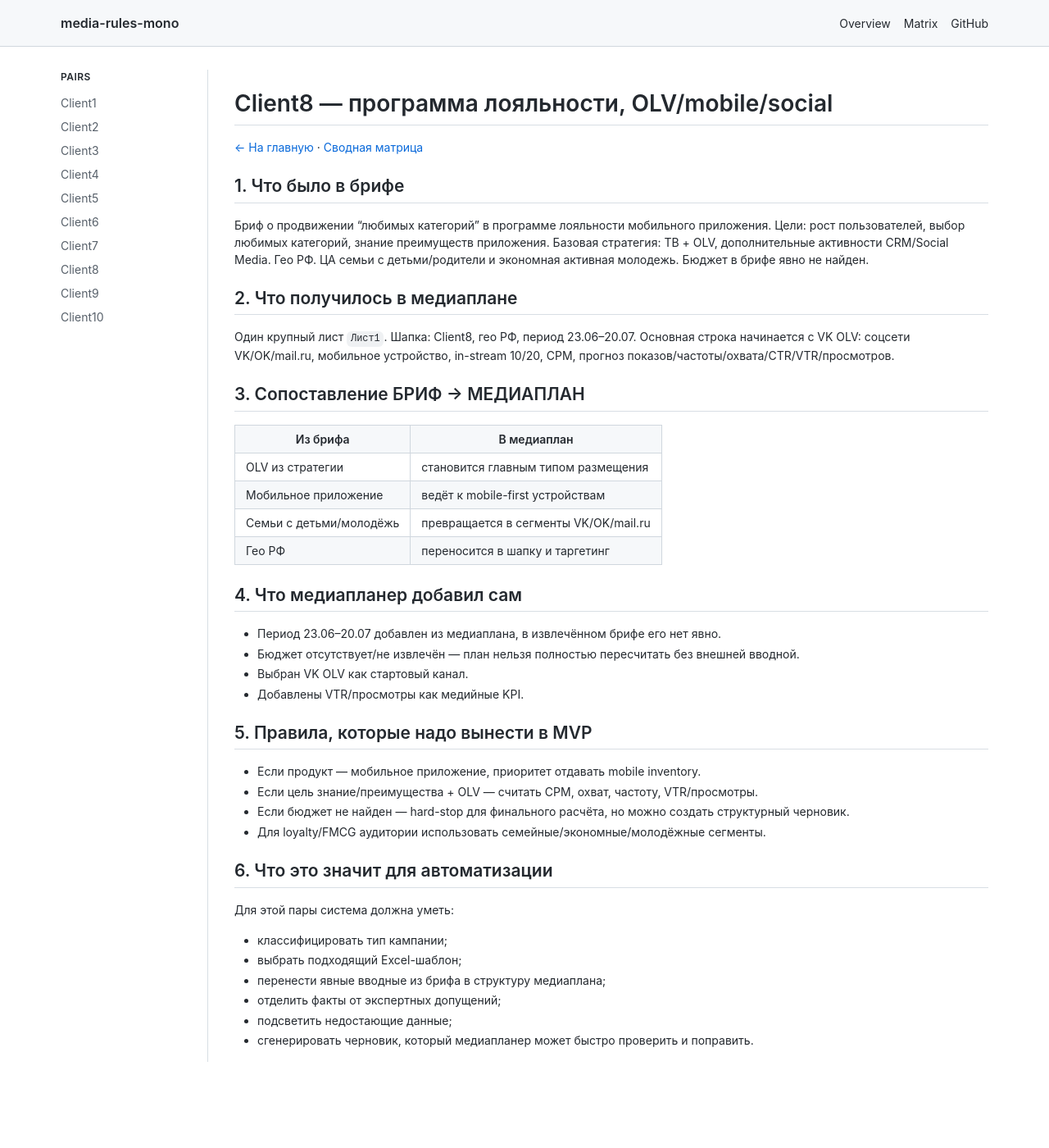
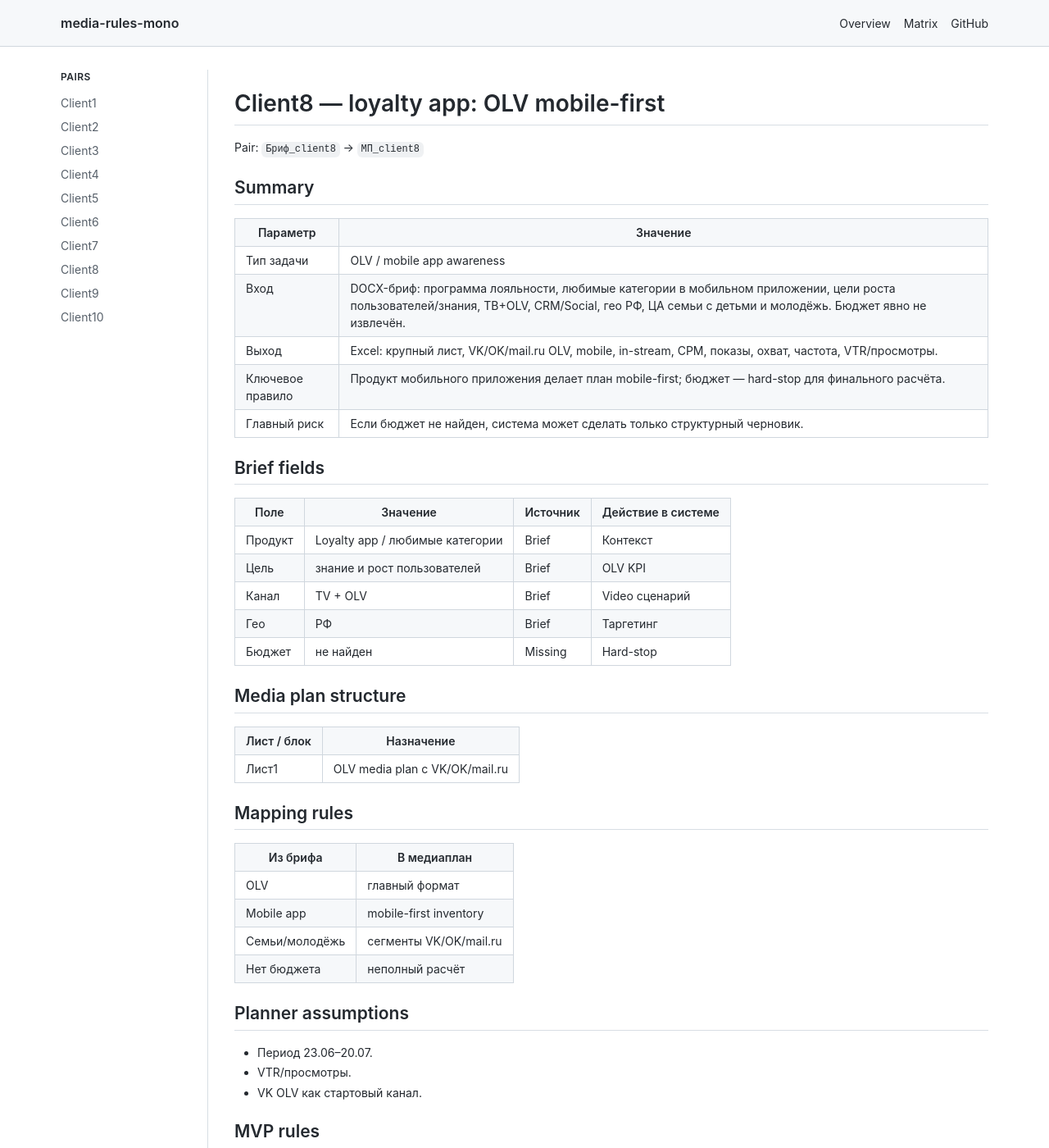
Before and after one commit to svoronkov-les13/media-rules-mono, a Jekyll site: the page built from client8.md, in a window 1280 px wide and 1400 px high. Shown: the whole window at 82% size. Built offline with Jekyll 4.4.1, drawn with Linux system fonts in a browser that asks for light colours; our own code applies the rules of GitHub Pages for plain Markdown files; some of the changed text lies outside the part shown.

Commit message:
docs: make client pages strict github-like specs

```diff
--- a/client8.md
+++ b/client8.md
@@ -1,50 +1,69 @@
 ---
 layout: default
-title: Client8 — программа лояльности, OLV/mobile/social
+title: Client8 — loyalty app: OLV mobile-first
 ---
 
-# Client8 — программа лояльности, OLV/mobile/social
+# Client8 — loyalty app: OLV mobile-first
 
-[← На главную](index.html) · [Сводная матрица](matrix.html)
+<div class="page-meta">Pair: <code>Бриф_client8</code> → <code>МП_client8</code></div>
 
-## 1. Что было в брифе
+## Summary
 
-Бриф о продвижении “любимых категорий” в программе лояльности мобильного приложения. Цели: рост пользователей, выбор любимых категорий, знание преимуществ приложения. Базовая стратегия: ТВ + OLV, дополнительные активности CRM/Social Media. Гео РФ. ЦА семьи с детьми/родители и экономная активная молодежь. Бюджет в брифе явно не найден.
+| Параметр | Значение |
+|---|---|
+| Тип задачи | OLV / mobile app awareness |
+| Вход | DOCX-бриф: программа лояльности, любимые категории в мобильном приложении, цели роста пользователей/знания, ТВ+OLV, CRM/Social, гео РФ, ЦА семьи с детьми и молодёжь. Бюджет явно не извлечён. |
+| Выход | Excel: крупный лист, VK/OK/mail.ru OLV, mobile, in-stream, CPM, показы, охват, частота, VTR/просмотры. |
+| Ключевое правило | Продукт мобильного приложения делает план mobile-first; бюджет — hard-stop для финального расчёта. |
+| Главный риск | Если бюджет не найден, система может сделать только структурный черновик. |
 
-## 2. Что получилось в медиаплане
+## Brief fields
 
-Один крупный лист `Лист1`. Шапка: Client8, гео РФ, период 23.06–20.07. Основная строка начинается с VK OLV: соцсети VK/OK/mail.ru, мобильное устройство, in-stream 10/20, CPM, прогноз показов/частоты/охвата/CTR/VTR/просмотров.
+| Поле | Значение | Источник | Действие в системе |
+|---|---|---|---|
+| Продукт | Loyalty app / любимые категории | Brief | Контекст |
+| Цель | знание и рост пользователей | Brief | OLV KPI |
+| Канал | TV + OLV | Brief | Video сценарий |
+| Гео | РФ | Brief | Таргетинг |
+| Бюджет | не найден | Missing | Hard-stop |
 
-## 3. Сопоставление БРИФ → МЕДИАПЛАН
+## Media plan structure
+
+| Лист / блок | Назначение |
+|---|---|
+| Лист1 | OLV media plan с VK/OK/mail.ru |
+
+## Mapping rules
 
 | Из брифа | В медиаплан |
 |---|---|
-| OLV из стратегии | становится главным типом размещения |
-| Мобильное приложение | ведёт к mobile-first устройствам |
-| Семьи с детьми/молодёжь | превращается в сегменты VK/OK/mail.ru |
-| Гео РФ | переносится в шапку и таргетинг |
+| OLV | главный формат |
+| Mobile app | mobile-first inventory |
+| Семьи/молодёжь | сегменты VK/OK/mail.ru |
+| Нет бюджета | неполный расчёт |
 
-## 4. Что медиапланер добавил сам
+## Planner assumptions
 
-- Период 23.06–20.07 добавлен из медиаплана, в извлечённом брифе его нет явно.
-- Бюджет отсутствует/не извлечён — план нельзя полностью пересчитать без внешней вводной.
-- Выбран VK OLV как стартовый канал.
-- Добавлены VTR/просмотры как медийные KPI.
+- Период 23.06–20.07.
+- VTR/просмотры.
+- VK OLV как стартовый канал.
 
-## 5. Правила, которые надо вынести в MVP
+## MVP rules
 
-- Если продукт — мобильное приложение, приоритет отдавать mobile inventory.
-- Если цель знание/преимущества + OLV — считать CPM, охват, частоту, VTR/просмотры.
-- Если бюджет не найден — hard-stop для финального расчёта, но можно создать структурный черновик.
-- Для loyalty/FMCG аудитории использовать семейные/экономные/молодёжные сегменты.
+- Mobile app → mobile-first.
+- OLV awareness → CPM/охват/частота/VTR.
+- Нет бюджета → hard-stop для финала.
+- Loyalty/FMCG → семейные/экономные/молодёжные сегменты.
 
-## 6. Что это значит для автоматизации
+## Automation checklist
 
-Для этой пары система должна уметь:
+- [ ] Классифицировать тип кампании
+- [ ] Выбрать Excel-шаблон
+- [ ] Извлечь явные поля из брифа
+- [ ] Отделить допущения медиапланера
+- [ ] Проверить hard-stop/warning
+- [ ] Сформировать Excel-черновик
 
-- классифицировать тип кампании;
-- выбрать подходящий Excel-шаблон;
-- перенести явные вводные из брифа в структуру медиаплана;
-- отделить факты от экспертных допущений;
-- подсветить недостающие данные;
-- сгенерировать черновик, который медиапланер может быстро проверить и поправить.
+---
+
+[← Overview](index.html) · [Matrix](matrix.html)
```
